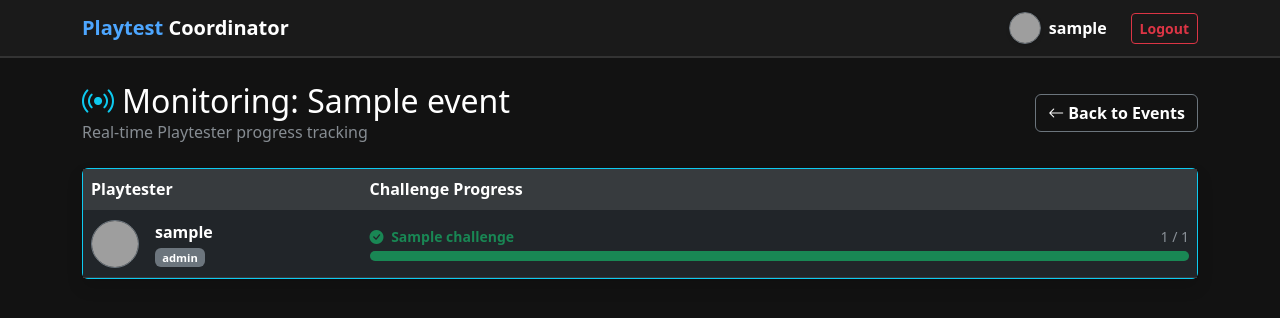
After one commit to CarlosNatanael/playtest_manager, a Flask app: page /manager/events/1/monitor in a window 1280 px wide. The commit adds this page. Shown: the top 318 px of the page. Run offline with Flask 3, Linux system fonts and the light colour scheme; the visitor is signed in with stand-in values (Sample User, id 1); tables that the repository leaves empty hold one stand-in row (values such as "Sample post"); parts of the project's set-up code (start-up, migrations or seed data) failed here and were passed over; some libraries are stand-ins or nearby versions; grey boxes are pictures that could not be loaded.

Commit message:
feat: adicionado painel event
painel de id evento para informar os testes e quem ganhou as conquistas

```diff
--- a/app/routes/manager.py
+++ b/app/routes/manager.py
@@ -645,3 +645,39 @@ def maintenance_cleanup():
             "status": "error",
             "message": "Falha ao executar a limpeza do banco de dados."
         }), 500
+
+@manager_bp.route('/events/<int:event_id>/monitor')
+def monitor_event(event_id):
+    event = Event.query.get_or_404(event_id)
+    testers = User.query.filter(User.ra_username != 'Bot', User.is_active == True).all()
+
+    tester_progress = []
+
+    for tester in testers:
+        challenges_data = []
+
+        for challenge in event.challenges:
+            progress = UserEventProgress.query.filter_by(
+                user_id=tester.id,
+                challenge_id=challenge.id
+            ).first()
+
+            current_val = progress.current_value if progress else 0
+            is_completed = progress.is_completed if progress else False
+            target = challenge.target_value if challenge.target_value > 0 else 1
+
+            percent = min(int((current_val / target) * 100), 100)
+
+            challenges_data.append({
+                'title': challenge.title,
+                'current': current_val,
+                'target': target,
+                'percent': percent,
+                'completed': is_completed
+            })
+
+        tester_progress.append({
+            'tester': tester,
+            'challenges': challenges_data
+        })
+    return render_template('manager/event_monitor.html', event=event, tester_progress=tester_progress)
--- /dev/null
+++ b/app/templates/manager/event_monitor.html
@@ -0,0 +1,77 @@
+{% extends 'base.html' %}
+
+{% block title %}Event Monitor | Manager{% endblock %}
+
+{% block content %}
+<div class="d-flex justify-content-between align-items-center mb-4">
+    <div>
+        <h2 class="text-white mb-0"><i class="bi bi-broadcast me-2 text-info"></i>Monitoring: {{ event.title }}</h2>
+        <span class="text-muted">Real-time Playtester progress tracking</span>
+    </div>
+    <a href="{{ url_for('manager.manage_events') }}" class="btn btn-outline-secondary fw-bold text-white">
+        <i class="bi bi-arrow-left"></i> Back to Events
+    </a>
+</div>
+
+<div class="card shadow border-info bg-dark mb-4">
+    <div class="card-body p-0">
+        <div class="table-responsive">
+            <table class="table table-dark table-hover mb-0 align-middle">
+                <thead class="table-active text-info">
+                    <tr>
+                        <th style="width: 25%;">Playtester</th>
+                        <th style="width: 75%;">Challenge Progress</th>
+                    </tr>
+                </thead>
+                <tbody>
+                    {% for item in tester_progress %}
+                    <tr>
+                        <!-- Tester Column -->
+                        <td>
+                            <div class="d-flex align-items-center">
+                                <img src="https://media.retroachievements.org/UserPic/{{ item.tester.image_username or item.tester.ra_username }}.png"
+                                     class="rounded-circle me-3 border border-secondary"
+                                     style="width: 48px; height: 48px; object-fit: cover;"
+                                     onerror="this.src='https://media.retroachievements.org/UserPic/RetroAchievements.png'">
+                                <div>
+                                    <span class="d-block fw-bold fs-6 text-white">{{ item.tester.ra_username }}</span>
+                                    <span class="badge bg-secondary" style="font-size: 0.7em;">{{ item.tester.role }}</span>
+                                </div>
+                            </div>
+                        </td>
+
+                        <!-- Challenges Column (Progress Bars) -->
+                        <td>
+                            <div class="d-flex flex-column gap-3 py-2">
+                                {% for challenge in item.challenges %}
+                                <div>
+                                    <div class="d-flex justify-content-between align-items-center mb-1">
+                                        <small class="fw-bold {{ 'text-success' if challenge.completed else 'text-light' }}">
+                                            {% if challenge.completed %}<i class="bi bi-check-circle-fill me-1"></i>{% endif %}
+                                            {{ challenge.title }}
+                                        </small>
+                                        <small class="text-muted">{{ challenge.current }} / {{ challenge.target }}</small>
+                                    </div>
+                                    <div class="progress" style="height: 10px; background-color: #2b3035;">
+                                        <div class="progress-bar {{ 'bg-success' if challenge.completed else 'bg-info progress-bar-striped progress-bar-animated' }}"
+                                             role="progressbar"
+                                             style="width: {{ challenge.percent }}%;"
+                                             aria-valuenow="{{ challenge.percent }}"
+                                             aria-valuemin="0"
+                                             aria-valuemax="100">
+                                        </div>
+                                    </div>
+                                </div>
+                                {% else %}
+                                <span class="text-muted small">No challenges registered for this event.</span>
+                                {% endfor %}
+                            </div>
+                        </td>
+                    </tr>
+                    {% endfor %}
+                </tbody>
+            </table>
+        </div>
+    </div>
+</div>
+{% endblock %}
--- a/app/templates/manager/events.html
+++ b/app/templates/manager/events.html
@@ -104,6 +104,9 @@
                             <button type="submit" class="btn btn-sm btn-outline-warning px-3">Set as Active</button>
                         {% endif %}
                     </form>
+                    <a href="{{ url_for('manager.monitor_event', event_id=event.id) }}" class="btn btn-sm btn-info fw-bold">
+                        <i class="bi bi-bar-chart-fill"></i> Control Room
+                    </a>
 
                     <form action="{{ url_for('manager.delete_event', event_id=event.id) }}" method="POST"
                           onsubmit="return confirm('ATTENTION: This will delete the event and all linked challenges. Continue?')">
```
